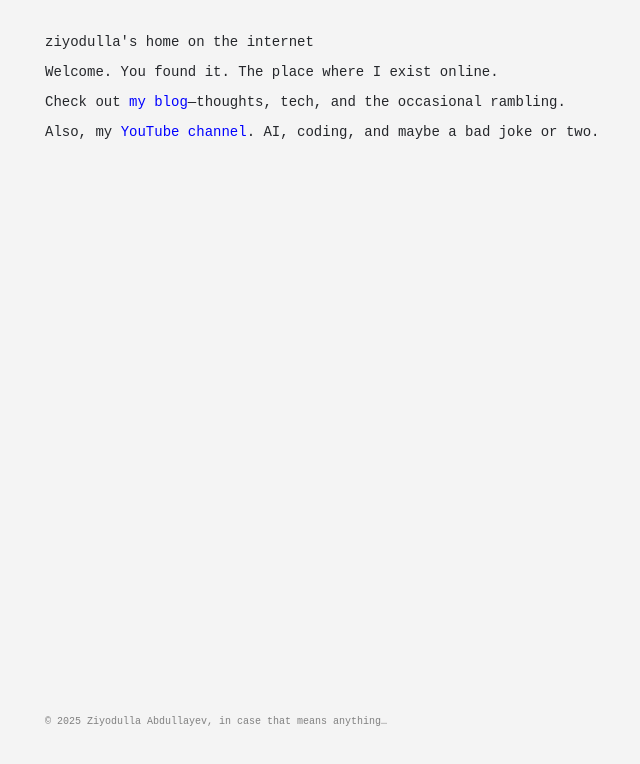
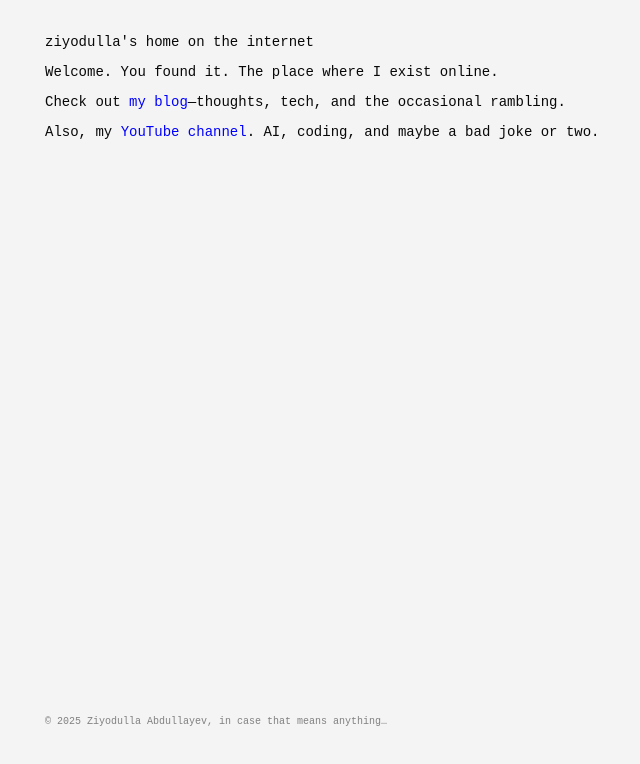
Before and after one commit to abdullayevziyodulla/abdullayevziyodulla.github.io, a plain HTML site: page index.html in a window 1280 px wide. Shown: the whole page, without its empty margins (195-835 px from the left). Drawn offline with Linux system fonts and the light colour scheme.

Commit message:
Update index.html

```diff
--- a/index.html
+++ b/index.html
@@ -9,7 +9,7 @@
             font-family: "Courier New", monospace;
             font-size: 14px;
             background-color: #f4f4f4;
-            color: #25272b;
+            color: #080808;
             text-align: left;
             padding: 20px;
             max-width: 800px;
```
